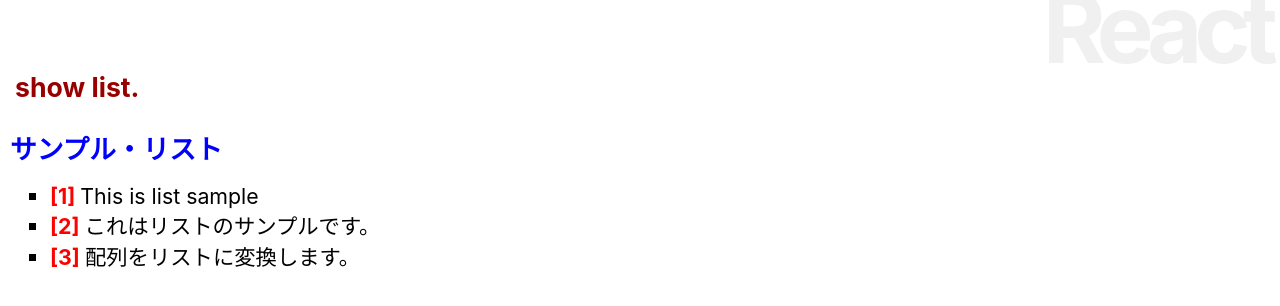
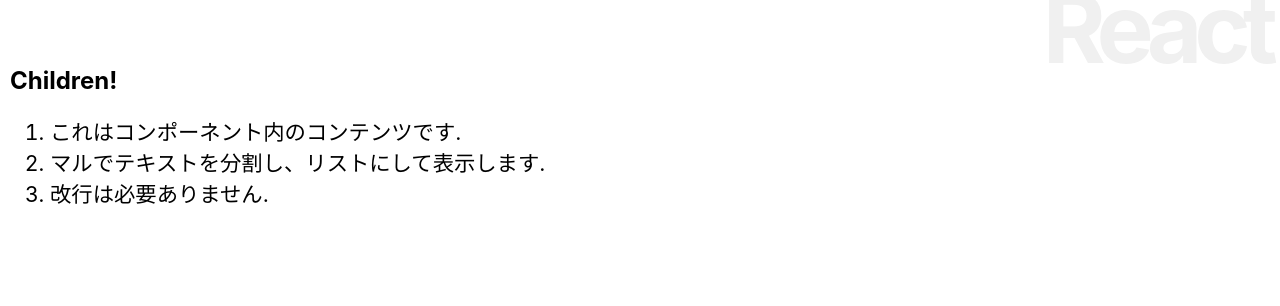
Before and after one commit to Romu-Muroga/reactjs-nextjs, a React (Create React App) app: page / in a window 1280 px wide. Shown: the top 306 px of the page. Built offline with nearby package versions, Linux system fonts and the light colour scheme.

Commit message:
3-4 子エレメントを活用するには？

```diff
--- a/src/App.js
+++ b/src/App.js
@@ -3,11 +3,7 @@
 import './App.css';
 
 class App extends Component {
-  data = [
-    "This is list sample",
-    "これはリストのサンプルです。",
-    "配列をリストに変換します。"
-  ];
+  input = "";
 
   msgStyle = {
     fontSize: "20pt",
@@ -15,72 +11,62 @@
     margin: "20px 0px",
     padding: "5px",
   }
-  area = {
-    width: "500px",
-    height: "500px",
-    border: "1px solid blue"
-  }
 
   constructor(props){
     super(props);
     this.state = {
-      list: this.data
-    }
+      message: "type your name:"
+    };
+    this.doChange = this.doChange.bind(this);
+    this.doSubmit = this.doSubmit.bind(this);
+  }
+
+  doChange(event){
+    this.input = event.target.value;
+  }
+
+  doSubmit(event){
+    this.setState({message: "Hello," + this.input + "!!"});
+    event.preventDefault();
   }
 
   render(){
     return <div>
       <h1>React</h1>
-      <h2 style={this.msgStyle}>show list.</h2>
-      <List title="サンプル・リスト" data={this.data} />
+      <Message title="Children!">
+        これはコンポーネント内のコンテンツです。
+        マルでテキストを分割し、リストにして表示します。
+        改行は必要ありません。
+      </Message>
     </div>
   }
 }
 
-class List extends Component {
-  number = 1;
-
-  title = {
-    fontSize: "20pt",
-    fontWeight: "bold",
-    color: "blue",
-  };
-
-  render(){
-    let data = this.props.data;
-    return (
-      <div>
-        <p style={this.title}>{this.props.title}</p>
-        <ul>
-          {data.map((item) =>
-            <Item number={this.number++} value={item} key={this.number} />
-          )}
-        </ul>
-      </div>
-    );
-  }
-}
-
-class Item extends Component {
+class Message extends Component {
   li = {
-    listStyleType: "square",
     fontSize: "16pt",
     color: "#06",
     margin: "0px",
-    padding: "0px"
-  }
-  num = {
-    fontWeight: "bold",
-    color: "red"
+    padding: "0px",
   }
 
   render(){
-    return(
-      <li style={this.li}>
-        <span style={this.num}>[{this.props.number}] </span>
-        {this.props.value}
-      </li>
+    let content = this.props.children;
+    let arr = content.split("。");
+    let arr2 = [];
+    for(let i = 0;i < arr.length;i++){
+      if (arr[i].trim() != ""){
+        arr2.push(arr[i]);
+      }
+    }
+    let list = arr2.map((value, key) => (
+      <li style={this.li} key={key}>{value}.</li>)
     );
+
+    return <div>
+      <h2>{this.props.title}</h2>
+      <ol>{list}</ol>
+    </div>
   }
 }
 
```
